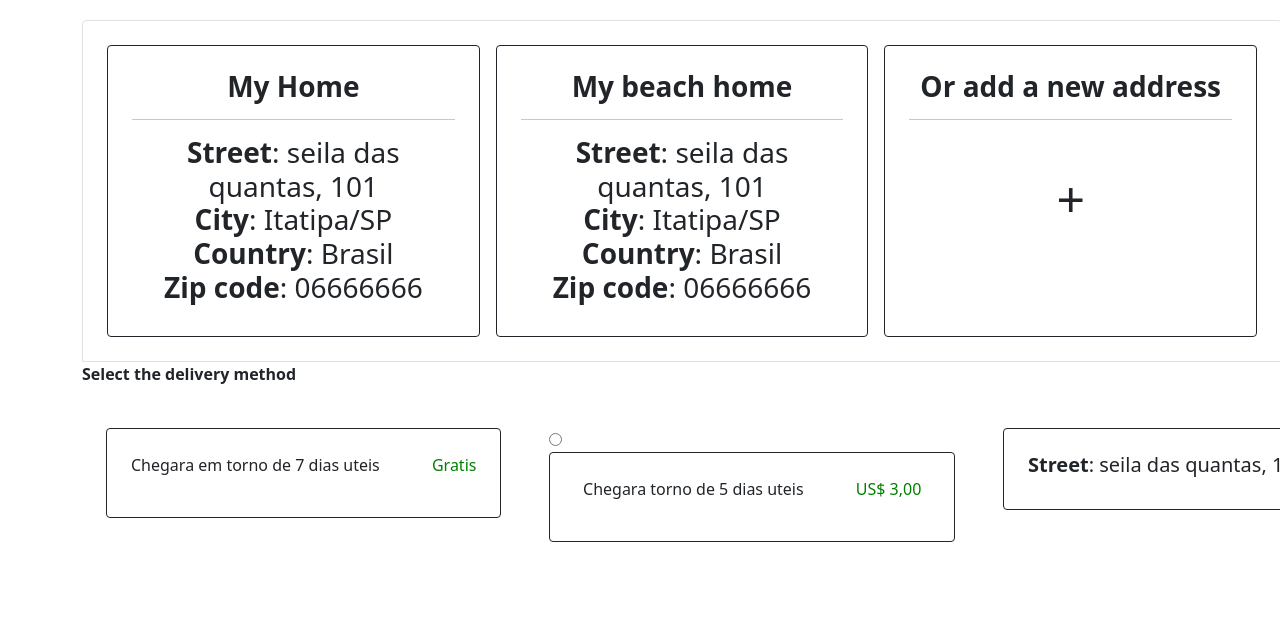
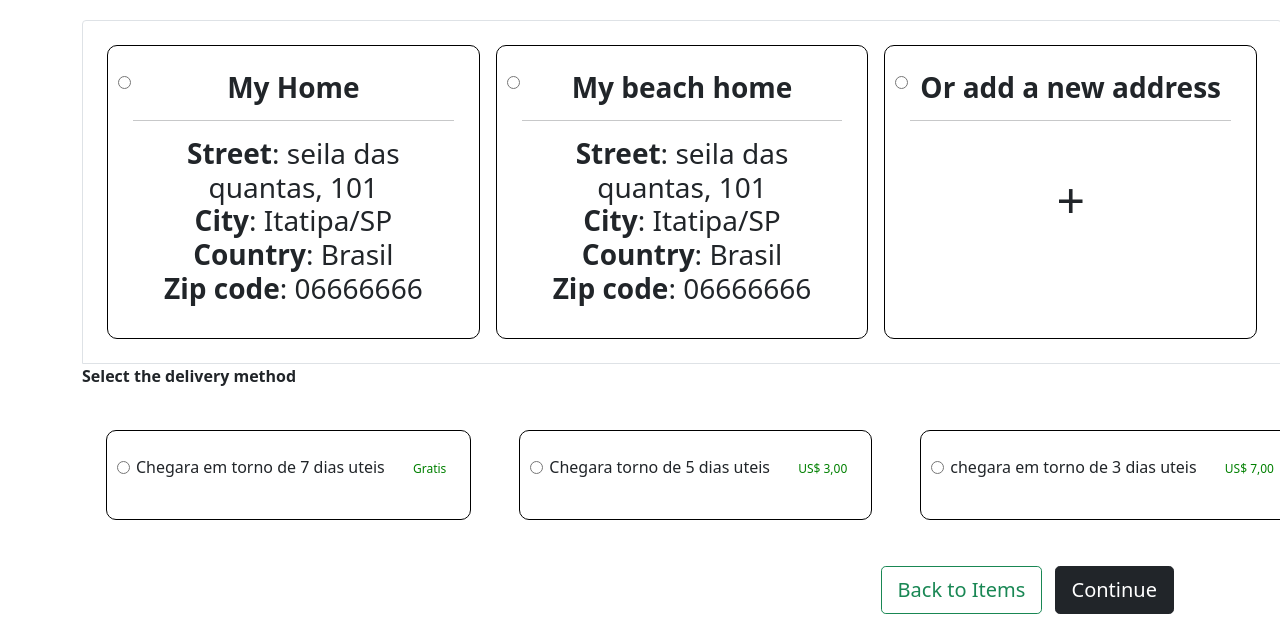
Before and after one commit to Luaanslv/Fashion-Street, a website: page pages/address.html in a window 1280 px wide. Shown: the part 170-800 px from the top of the page. Drawn offline with nearby package versions, Linux system fonts and the light colour scheme.

Commit message:
page address finalizada e button confirm

```diff
--- a/css/style.css
+++ b/css/style.css
@@ -16,6 +16,48 @@ p.diminuir-2l{
     flex: 1;
     min-width: 300px;
 }
+.div-input{
+    border: 1px solid #000;
+    border-radius: 10px;
+}
+.input-frete{
+    position: absolute;
+    margin-top: 30px;
+    margin-left: 10px;
+}
+.button{
+    position: relative;
+    margin-left: 5px;
+}
+.div-btn{
+    margin-bottom: 40px;
+    margin-top: -50px;
+}
+.btn-desconto{
+    outline-style: #000;
+    border-radius: 10px;
+    padding: 5px;
+}
+.card-confirm{
+    margin-top: -45px;
+    margin-bottom: 50px;
+}
+.div-confirm{
+    margin-bottom: 50px;
+}
+.div-confirm a {
+    text-decoration: none;
+    outline: none;
+    list-style: none;
+}
+.btn-confirmar{
+    text-align: center;
+    margin: auto;
+    width: 500px;
+    justify-content: center;
+    padding: 10px;
+    border-radius: 5px;
+}
 
 @media screen and (max-width:767px){
     .method-pay{
--- a/pages/address.html
+++ b/pages/address.html
@@ -68,10 +68,10 @@
                 <h1>Select the delivery address and the delivey method</h1>
                 <h3 class="mb-4">Click <b>continue</b> to proceed to the payment method selection</h3>
                 <div class="d-flex justify-content-evenly flex-wrap border rounded-top pt-4 px-3" style="width: 75rem;" >
-                    <div class="mb-4 mx-2 flex-even">
-                        <input type="radio" class="btn-check" name="endereco" id="end1"
+                    <div class="mb-4 mx-2 flex-even div-input">
+                        <input type="radio" class="input-frete" name="endereco" id="end1"
                             autocomplete="off">
-                        <label class="btn btn-outline-dark p-4 h-100 w-100" for="end1">
+                        <label class="btn btn-anddress p-4 h-100 w-100" for="end1">
                             <h3>
                                 <b>My Home</b>
                                 <hr>
@@ -82,10 +82,10 @@
                             </h3>
                         </label>
                     </div>
-                    <div class="mb-4 mx-2 flex-even">
-                        <input type="radio" class="btn-check" name="endereco" id="end2"
+                    <div class="mb-4 mx-2 flex-even div-input">
+                        <input type="radio" class="input-frete" name="endereco" id="end2"
                             autocomplete="off">
-                        <label class="btn btn-outline-dark p-4 h-100 w-100" for="end2">
+                        <label class="btn  p-4 h-100 w-100" for="end2">
                             <h3>
                                 <b>My beach home</b>
                                 <hr>
@@ -96,10 +96,10 @@
                             </h3>
                         </label>
                     </div>
-                    <div class="mb-4 mx-2 flex-even">
-                        <input type="radio" class="btn-check" name="endereco" id="end3"
+                    <div class="mb-4 mx-2 flex-even div-input">
+                        <input type="radio" class="input-frete" name="endereco" id="end3"
                             autocomplete="off">
-                        <label class="btn btn-outline-dark p-4 h-100 w-100" for="end3">
+                        <label class="btn btn-anddress p-4 h-100 w-100" for="end3">
                             <h3>
                                 <b>Or add a new address</b>
                                 <hr>
@@ -115,35 +115,35 @@
                                 <p><strong>Select the delivery method</strong></p>
                                 <div class="mb-5 mt-5  d-flex flex-even">
                                     <div class="d-block pt-4 px-3" style="margin-top: -30px;">
-                                        <div class="mb-4 mx-2">
-                                            <input type="radio" class="btn-check" name="frete" id="frete1"
+                                        <div class="mb-4 mx-2 div-input">
+                                            <input type="radio" class="input-frete" name="frete" id="frete1"
                                                 autocomplete="off">
-                                            <label class="btn btn-outline-dark p-4 h-100 w-100" for="frete1" >
+                                            <label class="button p-4 h-100 w-100" for="frete1" >
                                                 <p>
-                                                    Chegara em torno de 7 dias uteis <span class="ms-5 " style="color: green;">Gratis</span>
+                                                    Chegara em torno de 7 dias uteis <span class="ms-4 " style="color: green; font-size: 12px;">Gratis</span>
                                                 </p>
                                             </label>
                                         </div>
                                     </div>
                                     <div class="d-block pt-4 px-3" style="margin-top: -30px;">
-                                        <div class="mb-4 mx-2">
-                                            <input type="radio" name="frete" id="frete2"
+                                        <div class="mb-4 mx-2 div-input">
+                                            <input type="radio" class="input-frete" name="frete" id="frete2"
                                                 autocomplete="off">
-                                            <label class="btn btn-outline-dark p-4 h-100 w-100" for="frete2" >
+                                            <label class="button p-4 h-100 w-100" for="frete2" >
                                                 <p>
-                                                    Chegara torno de 5 dias uteis <span class="ms-5 " style="color: green;">US$ 3,00</span>
+                                                    Chegara torno de 5 dias uteis <span class="ms-4 " style="color: green;font-size: 12px;">US$ 3,00</span>
                                                 </p>
                                             </label>
                                         </div>
                                     </div>
                                     <div class="d-block pt-4 px-3" style="margin-top: -30px;">
-                                        <div class="mb-4 mx-2">
-                                            <input type="radio" class="btn-check" name="frete" id="frete3"
+                                        <div class="mb-4 mx-2  div-input">
+                                            <input type="radio" class="input-frete" name="frete" id="frete3"
                                                 autocomplete="off">
-                                            <label class="btn btn-outline-dark p-4 h-100 w-100" for="frete3" >
-                                                <h5>
-                                                    <b>Street</b>:  seila das quantas, 101 <br>
-                                                </h5>
+                                            <label class="button p-4 h-100 w-100" for="frete3" >
+                                                <p>
+                                                    chegara em torno de 3 dias uteis <span class="ms-4 " style="color: green; font-size: 12px;">US$ 7,00</span>
+                                                </p>
                                             </label>
                                         </div>
                                     </div>
@@ -153,7 +153,7 @@
                     </div>
 
 
-                <div class="text-end mb-3 border-top-0 rounded-bottom p-4 pb-0" >
+                <div class="text-end border-top-0 rounded-bottom p-4 pb-0 div-btn" >
                     <a href="/pages/finalizarShopping.html" class="btn btn-outline-success btn-lg mt-xs-3">
                         Back to Items
                     </a>
```
Also changed, not shown: pages/finalizar-pay.html (+5 -2 lines).
